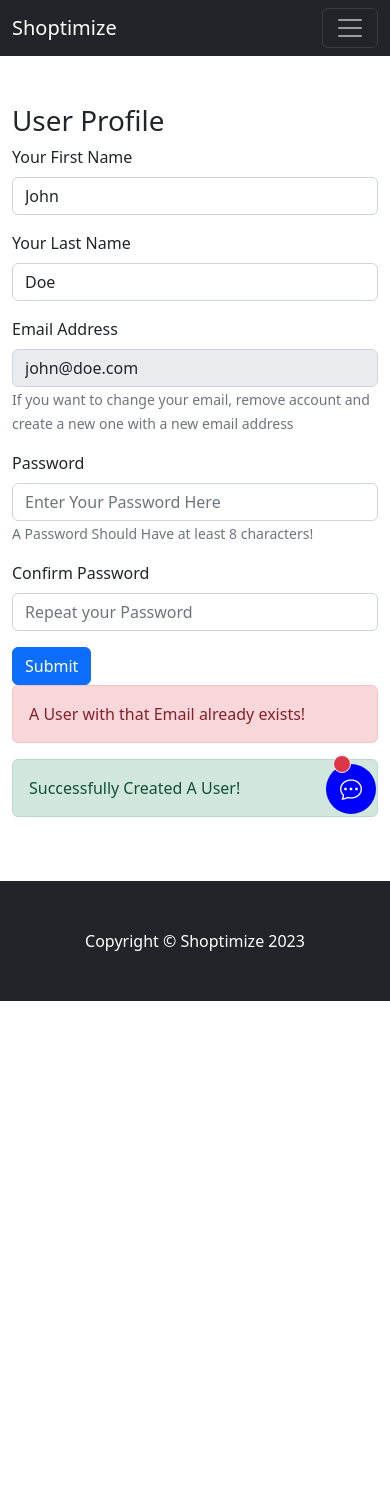
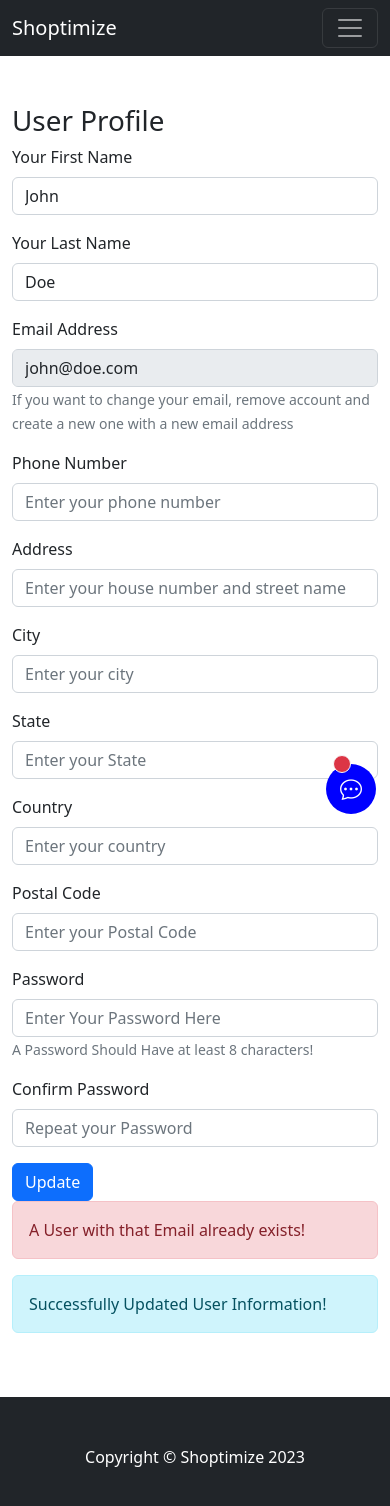
Before and after one commit to ShanchaiZ/MERN-ecommerce, a React (Create React App) app in the folder frontend/: page /user in a window 390 px wide. Shown: the top 1506 px of the page. Before the commit the page ends 1001 px from the top, so only its background shows below. Built offline with nearby package versions, Linux system fonts and the light colour scheme.

Commit message:
updated user profile page with phone number, address, city, state, country, postal code and updated the button and alert

```diff
--- a/frontend/src/pages/user/UserProfilePage.js
+++ b/frontend/src/pages/user/UserProfilePage.js
@@ -68,6 +68,66 @@ const UserProfilePage = () => {
                             <Form.Text className="text-muted">If you want to change your email, remove account and create a new one with a new email address</Form.Text>
                         </Form.Group>
 
+                        {/* Phone Number Field */}
+                        <Form.Group className="mb-3" controlId="formBasicPhone">
+                            <Form.Label>Phone Number</Form.Label>
+                            <Form.Control
+                                type="text"
+                                placeholder="Enter your phone number"
+                                defaultValue=""
+                            />
+                        </Form.Group>
+
+                        {/* Address Field */}
+                        <Form.Group className="mb-3" controlId="formBasicAddress">
+                            <Form.Label>Address</Form.Label>
+                            <Form.Control
+                                type="text"
+                                placeholder="Enter your house number and street name"
+                                defaultValue=""
+                            />
+                        </Form.Group>
+
+                        {/* City Field */}
+                        <Form.Group className="mb-3" controlId="formBasicCity">
+                            <Form.Label>City</Form.Label>
+                            <Form.Control
+                                type="text"
+                                placeholder="Enter your city"
+                                defaultValue=""
+                            />
+                        </Form.Group>
+
+                        {/* State Field */}
+                        <Form.Group className="mb-3" controlId="formBasicState">
+                            <Form.Label>State</Form.Label>
+                            <Form.Control
+                                type="text"
+                                placeholder="Enter your State"
+                                defaultValue=""
+                            />
+                        </Form.Group>
+
+                        {/* Country Field */}
+                        <Form.Group className="mb-3" controlId="formBasicCountry">
+                            <Form.Label>Country</Form.Label>
+                            <Form.Control
+                                type="text"
+                                placeholder="Enter your country"
+                                defaultValue=""
+                            />
+                        </Form.Group>
+
+                        {/* Postal Code Field */}
+                        <Form.Group className="mb-3" controlId="formBasicZip">
+                            <Form.Label>Postal Code</Form.Label>
+                            <Form.Control
+                                type="text"
+                                placeholder="Enter your Postal Code"
+                                defaultValue=""
+                            />
+                        </Form.Group>
+
                         {/* Password Field */}
                         <Form.Group className="mb-3" controlId="formBasicPassword">
                             <Form.Label>Password</Form.Label>
@@ -98,12 +158,10 @@ const UserProfilePage = () => {
                         </Form.Group>
 
                         {/* Submit Button */}
-                        <Button type="submit">
-                            Submit
-                        </Button>
+                        <Button variant="primary" type="submit">Update</Button>
 
                         <Alert show={true} variant="danger">A User with that Email already exists!</Alert>
-                        <Alert show={true} variant="success">Successfully Created A User!</Alert>
+                        <Alert show={true} variant="info">Successfully Updated User Information!</Alert>
                     </Form>
                 </Col>
             </Row>
```
